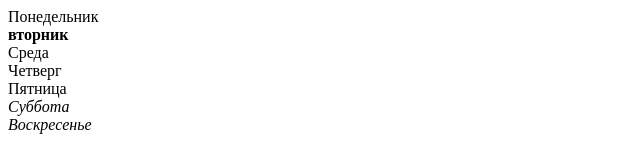
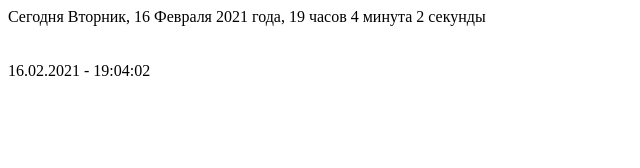
Before and after one commit to Borsok-kg/GloAcademy-Complicated, a plain HTML site: page index.html in a window 1280 px wide. Shown: the whole page, without its empty margins (0-640 px from the left). Drawn offline with Linux system fonts and the light colour scheme.

Commit message:
9 урок - сложный

```diff
--- a/index.html
+++ b/index.html
@@ -16,8 +16,12 @@
         }
     </style>
 
-    <div id="days"></div>
+    <div id="days_a"></div>
+    <br>
+    <br>
+    <div id="days_b"></div>
     <!-- <script src="script/lesson05.js"></script> -->
-    <script src="script/lesson07.js"></script>
+    <!-- <script src="script/lesson07.js"></script> -->
+    <script src="script/lesson09.js"></script>
 </body>
 </html>
--- /dev/null
+++ b/script/lesson09.js
@@ -0,0 +1,33 @@
+'use strict'
+
+function timeOut () {
+
+    let days = ["Воскресенье", "Понедельник", "Вторник", "Среда", "Четверг", "Пятница", "Суббота"],
+        months = ["Январь", "Февраля", "Март", "Апрель", "Май", "Июнь", "Июль", "Август", "Сентябрь", "Октябрь", "Ноябрь", "Декабрь"],
+        myDate = new Date(),
+        dataA = document.querySelector('#days_a'),
+        dataB = document.querySelector('#days_b'),
+        hour = myDate.getHours(),
+        minute = myDate.getMinutes(),
+        second = myDate.getSeconds();
+
+    function declOfNum(number, titles) {
+        let cases = [2, 0, 1, 1, 1, 2];
+        return titles[ (number%100>4 && number%100<20)? 2 : cases[(number%10<5)?number%10:5] ];
+    }
+
+    let zero = function(a) {
+        if (a < 10) {
+            return '0' + a;
+        }
+        return a;
+    };
+
+    dataA.innerHTML = `Сегодня ${days[myDate.getDay()]}, ${myDate.getDate()} ${months[myDate.getMonth()]} ${myDate.getFullYear()} года, ${hour} ${declOfNum(hour, ['час', 'часа', 'часов'])} ${minute} ${declOfNum(minute, ['минуты', 'минута', 'минут'])} ${second} ${declOfNum(second, ['секунда', 'секунды', 'секунд'])}`;
+
+    dataB.innerHTML = `${zero(myDate.getDate())}.${zero(myDate.getMonth() + 1)}.${myDate.getFullYear()} - ${zero(hour)}:${zero(minute)}:${zero(second)}`;
+}
+
+timeOut();
+
+setInterval(() => timeOut(), 1000);
```
